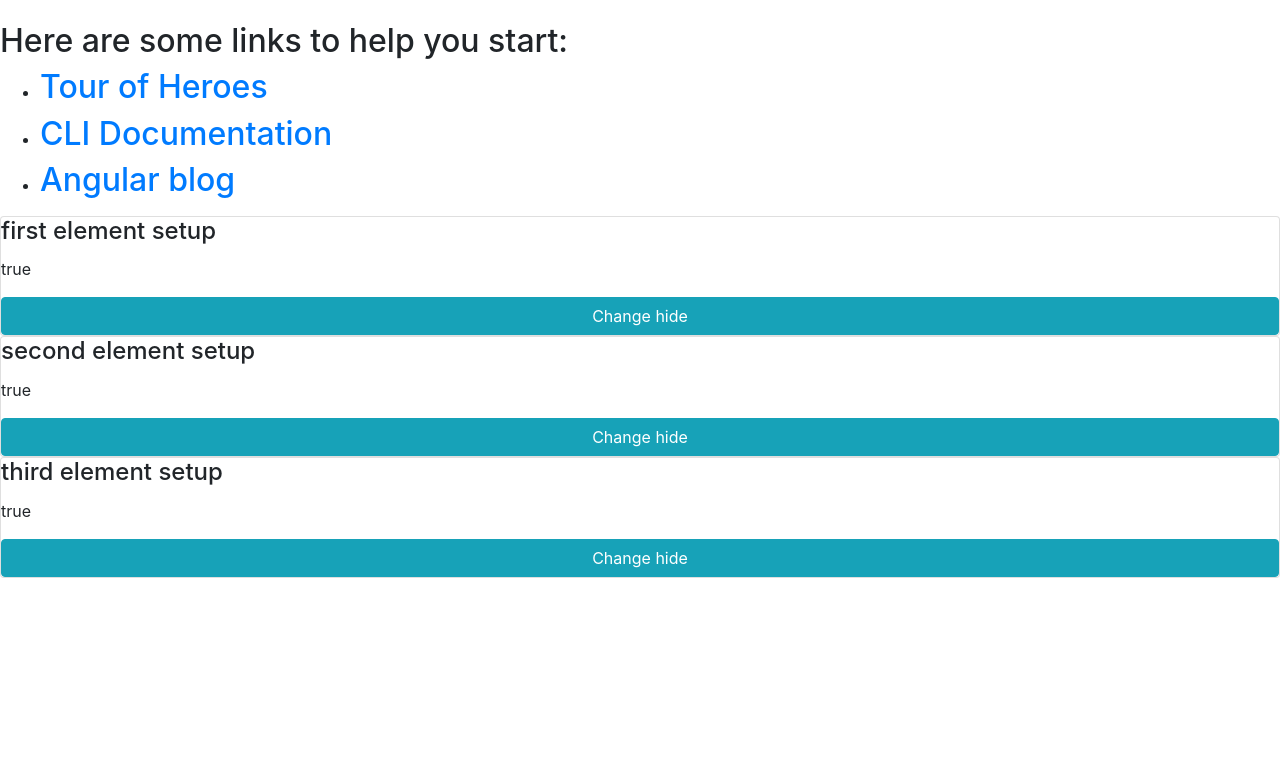
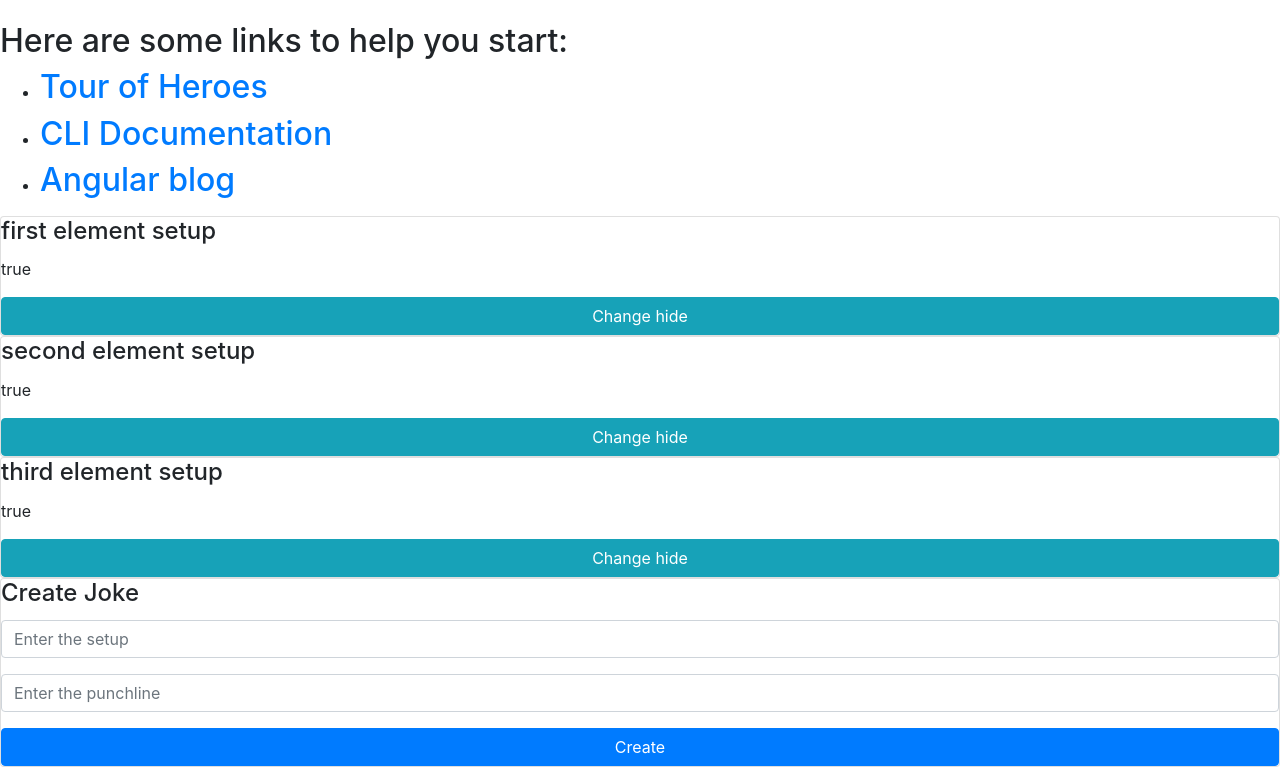
Before and after one commit to pasquale888/angular5Tutorial, an Angular app: page / in a window 1280 px wide. Shown: the part 334-1101 px from the top of the page. Before the commit the page ends 912 px from the top, so only its background shows below. Built offline with nearby package versions, Linux system fonts and the light colour scheme.

Commit message:
form first commit

```diff
--- a/src/app/app.component.html
+++ b/src/app/app.component.html
@@ -18,3 +18,4 @@
   </li>
 </ul>
 <app-joke-list></app-joke-list>
+<app-joke-form></app-joke-form>
--- a/src/app/app.module.ts
+++ b/src/app/app.module.ts
@@ -5,13 +5,15 @@
 import { AppComponent } from './app.component';
 import { JokeComponent } from './joke/joke.component';
 import { JokeListComponent } from './joke-list/joke-list.component';
+import { JokeFormComponent } from './joke-form/joke-form.component';
 
 
 @NgModule({
   declarations: [
     AppComponent,
     JokeComponent,
-    JokeListComponent
+    JokeListComponent,
+    JokeFormComponent
   ],
   imports: [
     BrowserModule
--- /dev/null
+++ b/src/app/joke-form/joke-form.component.html
@@ -0,0 +1,10 @@
+<div class="card card-block">
+  <h4 class="card-title">Create Joke</h4>
+  <div class="form-group">
+    <input type="text" class="form-control" placeholder="Enter the setup">
+  </div>
+  <div class="form-group">
+      <input type="text" class="form-control" placeholder="Enter the punchline">
+  </div>
+  <button type="button" class="btn btn-primary">Create</button>
+</div>
--- a/src/app/joke-list/joke-list.component.html
+++ b/src/app/joke-list/joke-list.component.html
@@ -1 +1 @@
-<app-joke *ngFor="let j of jokes"  [joke]="j" ></app-joke>
+<app-joke *ngFor="let j of jokes"  [joke]="j"></app-joke>
```
Also changed, not shown: src/app/joke-form/joke-form.component.ts (added, +12 -0 lines), src/app/joke-form/joke-form.component.css (added), 1 other file (tests, documents, lock files or other folders).
